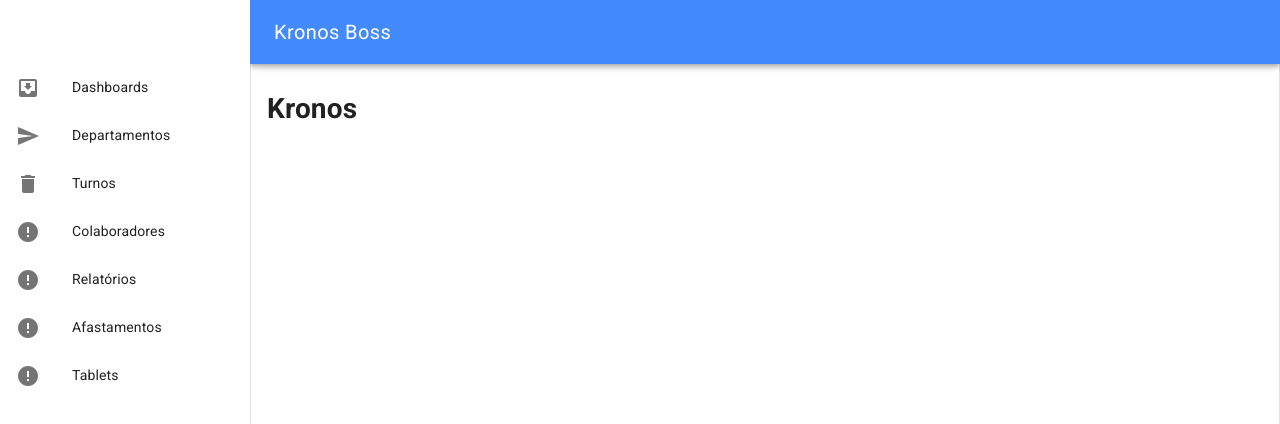
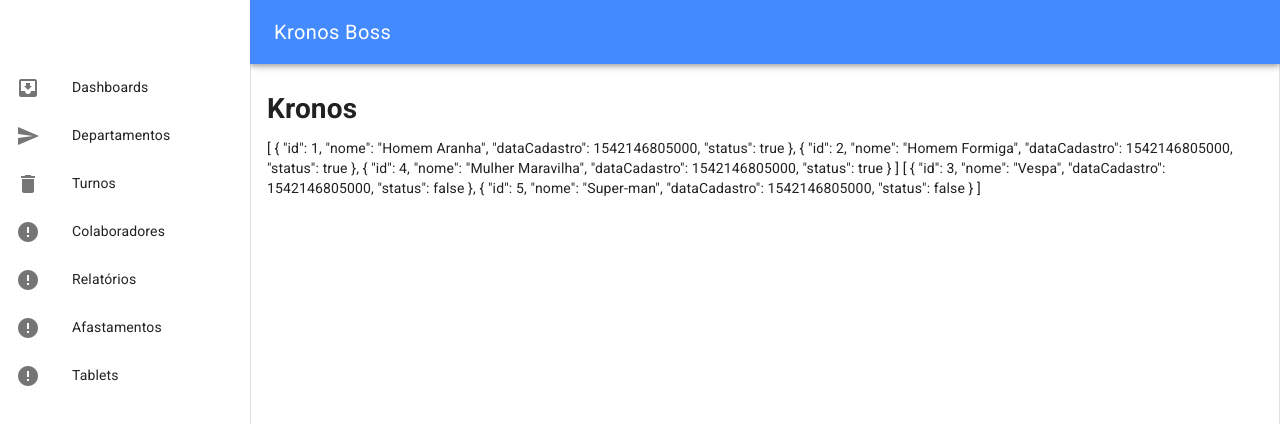
Before and after one commit to RichardBezerra/kronos-boss-ui, a Vue app: page /#/ in a window 1280 px wide. Shown: the top 424 px of the page. Built offline with nearby package versions, Linux system fonts and the light colour scheme.

Commit message:
Mocking colaboradores state and example of how to retrieve in a component

```diff
--- a/src/components/HelloWorld.vue
+++ b/src/components/HelloWorld.vue
@@ -1,15 +1,25 @@
 <template>
   <div class="hello">
     <h1>{{ msg }}</h1>
+    {{ colaboradoresAtivos }}
+    {{ colaboradoresInativos }}
   </div>
 </template>
 
 <script>
+import { mapState } from 'vuex'
 export default {
   name: 'HelloWorld',
   props: {
     msg: String
-  }
+  },
+  computed: mapState({
+    colaboradoresOrdenados: state => state.colaboradores.sort(c => c.dataCadastro),
+
+    colaboradoresAtivos: state => state.colaboradores.filter(c => c.status),
+
+    colaboradoresInativos: state => state.colaboradores.filter(c => !c.status)
+  })
 }
 </script>
 
--- a/src/store.js
+++ b/src/store.js
@@ -5,7 +5,13 @@ Vue.use(Vuex)
 
 export default new Vuex.Store({
   state: {
-
+    colaboradores: [
+      { id: 1, nome: 'Homem Aranha', dataCadastro: Date.now(), status: true },
+      { id: 2, nome: 'Homem Formiga', dataCadastro: Date.now(), status: true },
+      { id: 3, nome: 'Vespa', dataCadastro: Date.now(), status: false },
+      { id: 4, nome: 'Mulher Maravilha', dataCadastro: Date.now(), status: true },
+      { id: 5, nome: 'Super-man', dataCadastro: Date.now(), status: false }
+    ]
   },
   mutations: {
 
```
